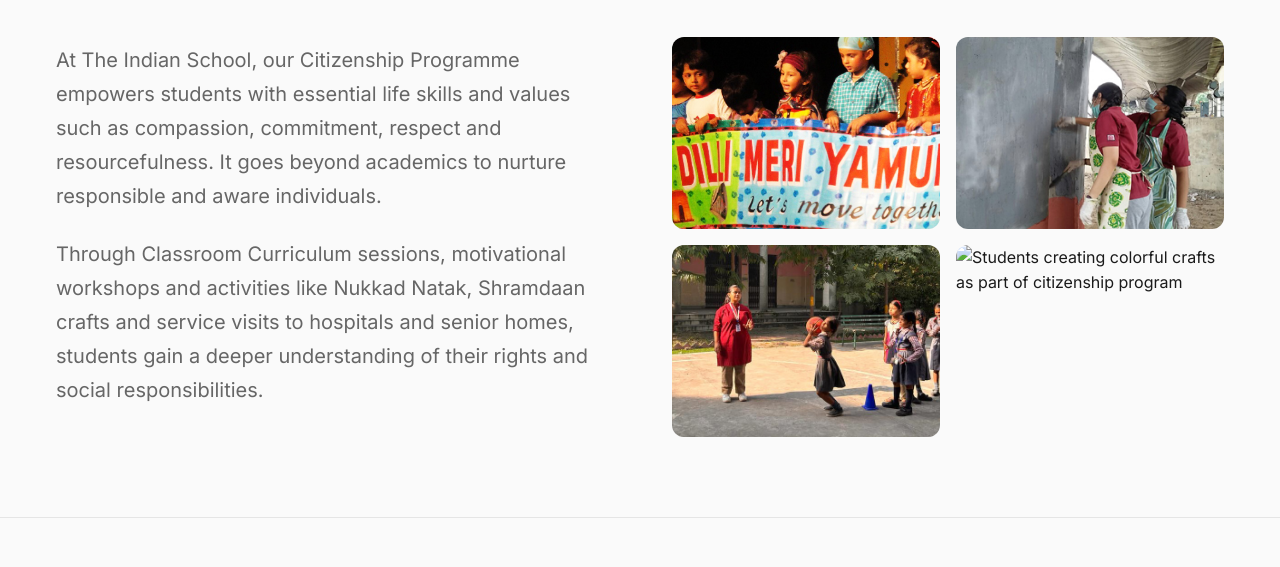
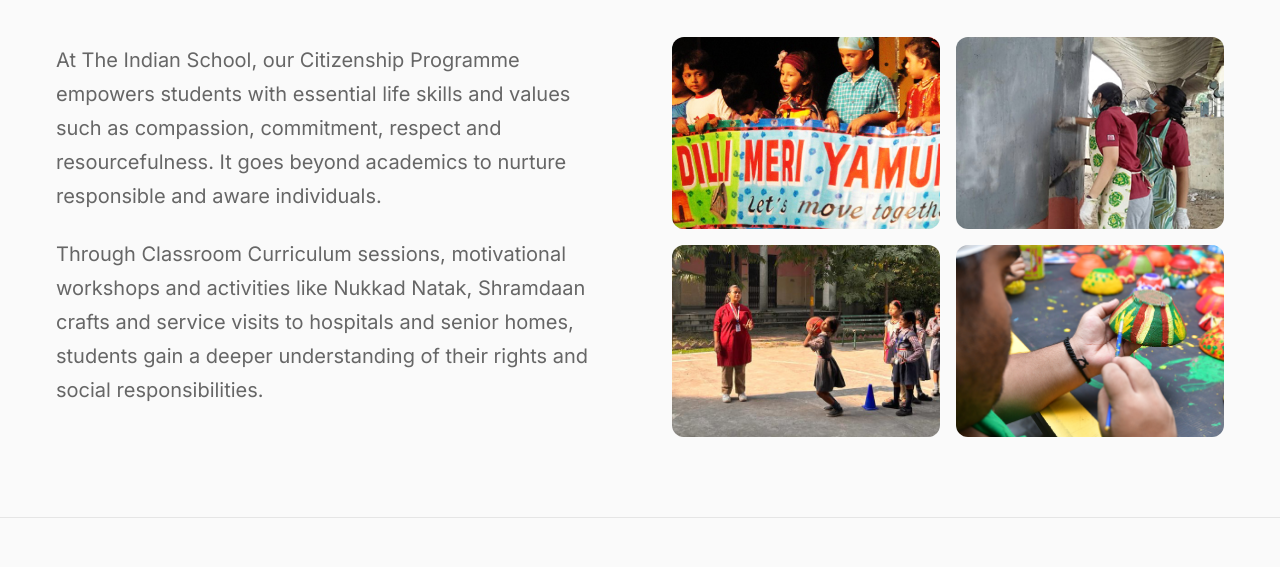
Before and after one commit to VS-04/website, a plain HTML site: page index.html in a window 1280 px wide. Shown: the part 3197-3764 px from the top of the page. Drawn offline with Linux system fonts and the light colour scheme.

Commit message:
Update index.html

```diff
--- a/index.html
+++ b/index.html
@@ -392,7 +392,7 @@
                             <img src="Images/17002067746827-citizenship-6.jpg" alt="Students holding banner for Meri Dilli Meri Yamuna environmental campaign" loading="lazy">
                             <img src="Images/1700207680846-citizenship-3.jpg" alt="Students participating in Shramdaan community service activities" loading="lazy">
                             <img src="Images/17018460067893-citizenship.jpg" alt="Teacher conducting outdoor citizenship program activities with students" loading="lazy">
-                            <img src="O.jpeg" alt="Students creating colorful crafts as part of citizenship program" loading="lazy">
+                            <img src="Images/1701846538259-citizenship-1.jpg" alt="Students creating colorful crafts as part of citizenship program" loading="lazy">
                         </div>
                     </div>
                 </div>
```
